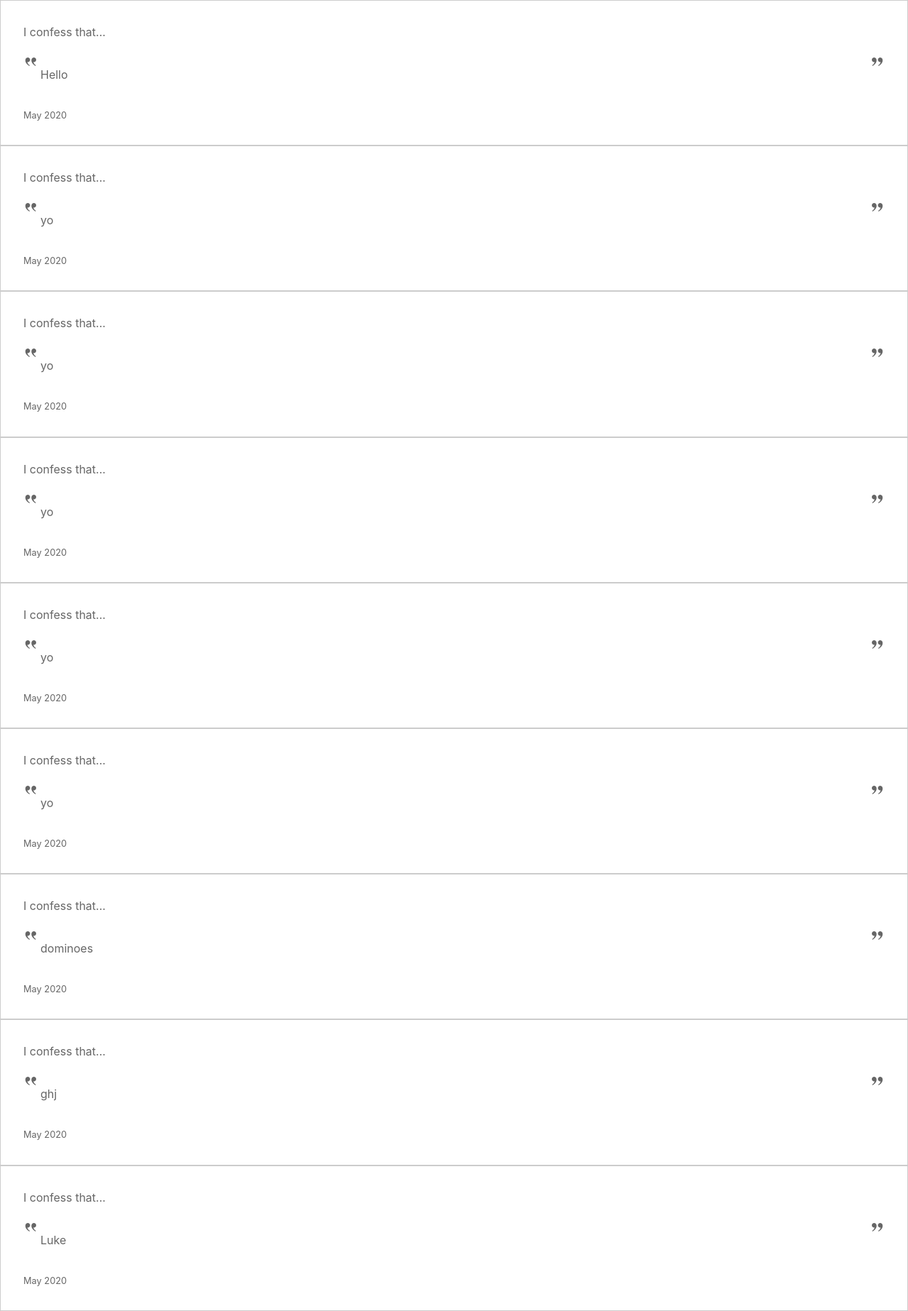
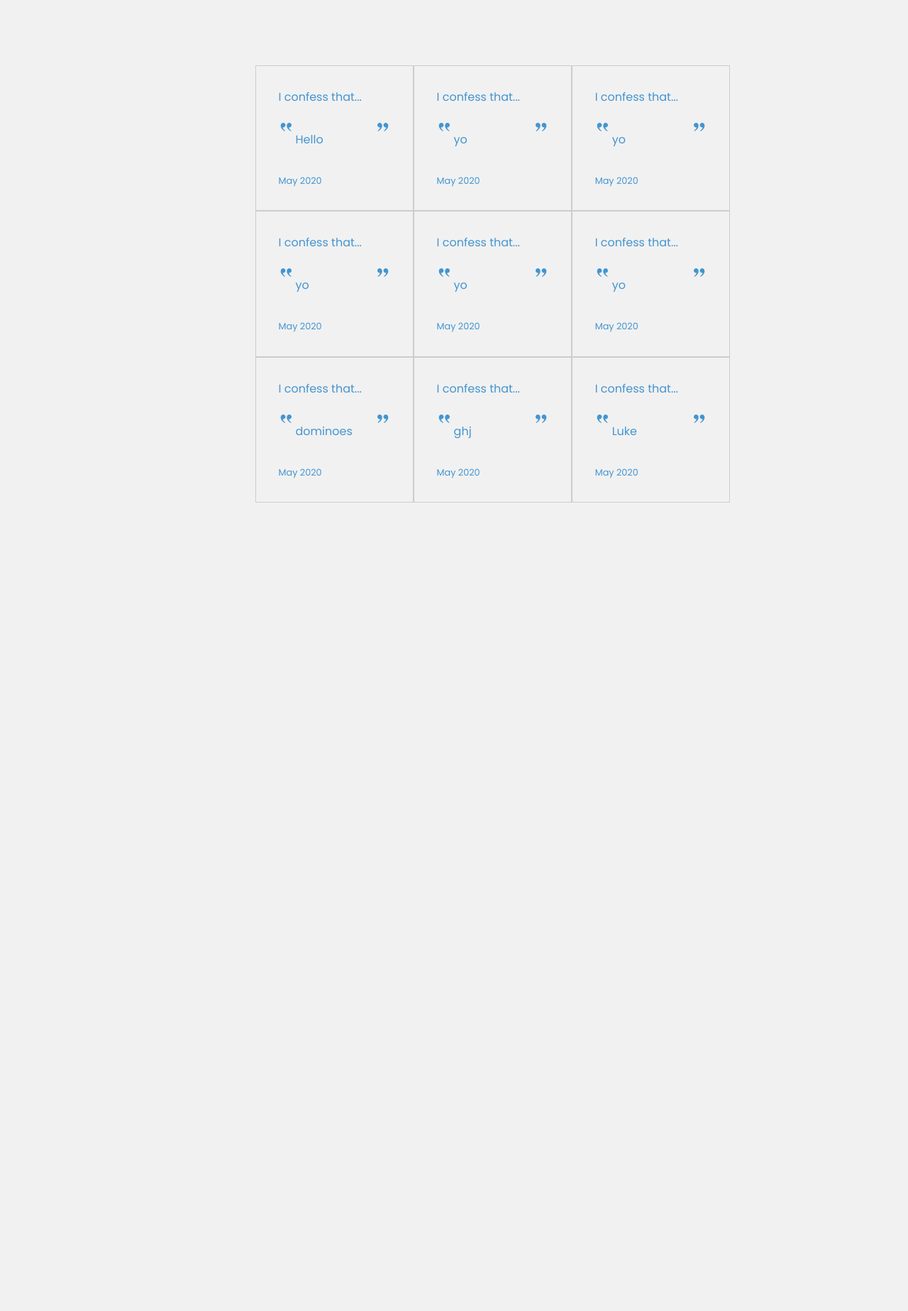
Before and after one commit to luc903/CovidConfessions, a PHP site: page /confessions in a window 1280 px wide. Shown: the whole page at 71% size. After the commit the page ends 708 px from the top, so only its background shows below. Run offline with PHP 8.4, Linux system fonts and the light colour scheme; data comes from the database, SQL or seed files in the repository; a stand-in replaces the project's code that opens the database connection; some libraries are stand-ins or nearby versions.

Commit message:
see more leading to new page of confessions

```diff
--- a/css/_confessions.scss
+++ b/css/_confessions.scss
@@ -8,3 +8,22 @@
 //.confessionsPage__column {
 //  flex: 0 0 25%;
 //}
+.confessionsPage{
+  display: flex;
+  align-items: center;
+  justify-content: center;
+  height: 100vh;
+  background: #F1F1F1;
+  color: #4395D1;
+  font-family: 'Poppins', sans-serif;
+
+}
+.confessions-page__wrapper {
+  max-width: 80vw;
+    min-width: 40vw;
+}
+.confessions-page__confession-wrapper {
+  display: flex;
+  justify-content: space-between;
+  transition: opacity 500ms;
+}
--- a/css/styles.css
+++ b/css/styles.css
@@ -192,6 +192,27 @@
     max-width: 95vw;
   }
 }
+.confessionsPage {
+  display: flex;
+  align-items: center;
+  justify-content: center;
+  height: 100vh;
+  background: #F1F1F1;
+  color: #4395D1;
+  font-family: "Poppins", sans-serif;
+}
+
+.confessions-page__wrapper {
+  max-width: 80vw;
+  min-width: 40vw;
+}
+
+.confessions-page__confession-wrapper {
+  display: flex;
+  justify-content: space-between;
+  transition: opacity 500ms;
+}
+
 /* To add this to separate SCSS file  */
 textarea:focus {
   outline: none !important;
```
Also changed, not shown: index.php (+20 -1 lines), 1 other file.
